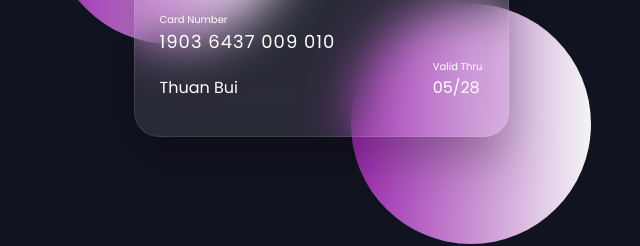
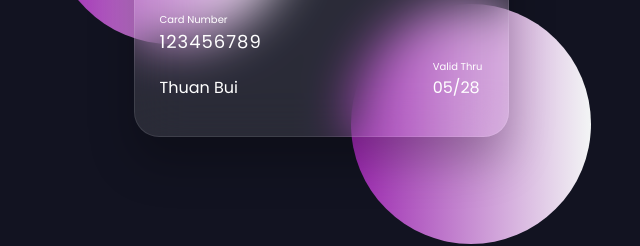
Before and after one commit to thuanbui-1203/test-web, a plain HTML site: page index.html in a window 1280 px wide. Shown: the part 376-622 px from the top of the page, 319-959 px from the left. Drawn offline with Linux system fonts and the light colour scheme.

Commit message:
fixed number

```diff
--- a/index.html
+++ b/index.html
@@ -20,7 +20,7 @@
         <div class="card-details">
           <div class="name-number">
             <h6>Card Number</h6>
-            <h5 class="number">1903 6437 009 010</h5>
+            <h5 class="number">123456789</h5>
             <h5 class="name">Thuan Bui</h5>
           </div>
           <div class="valid-date">
```
